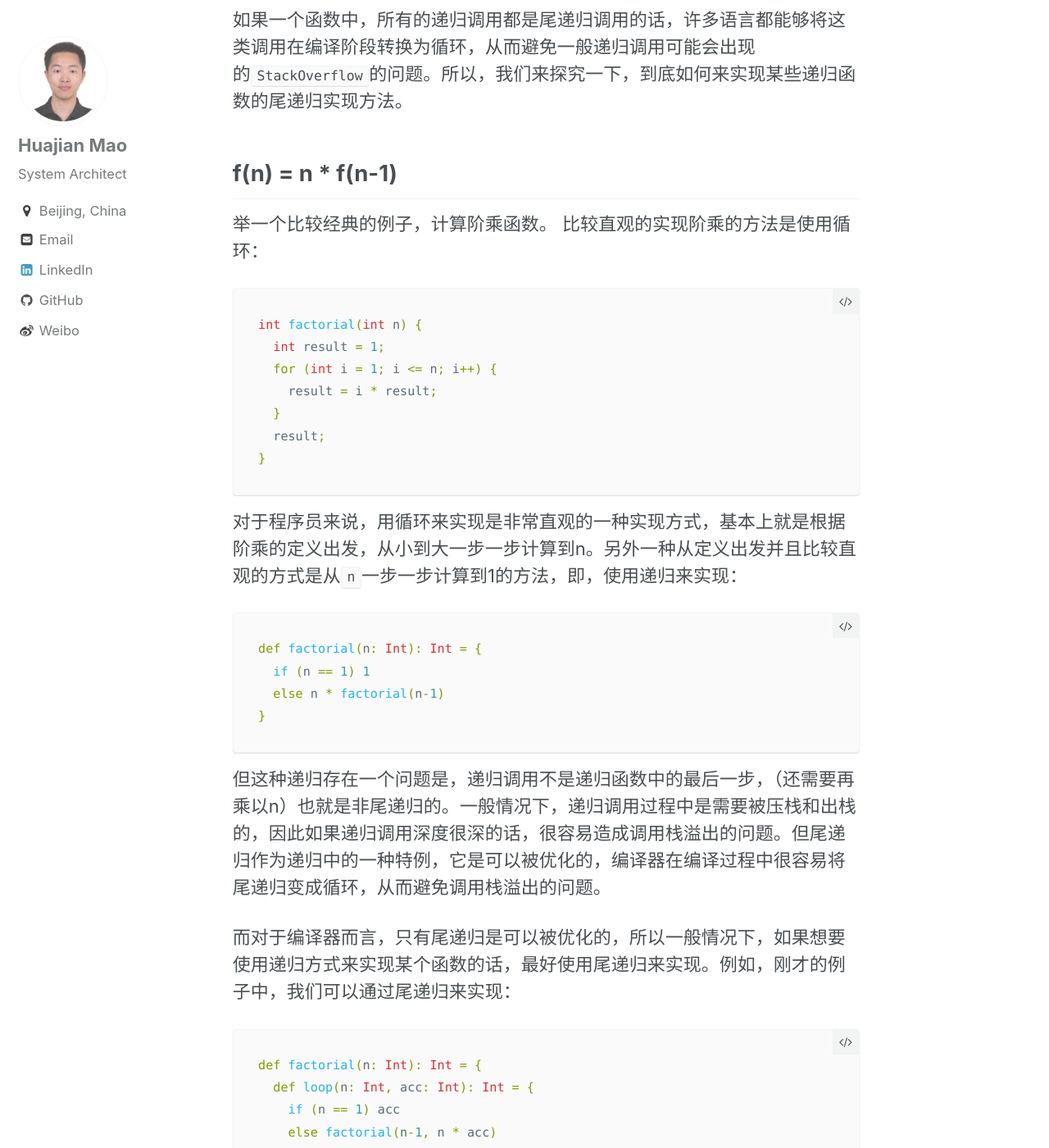
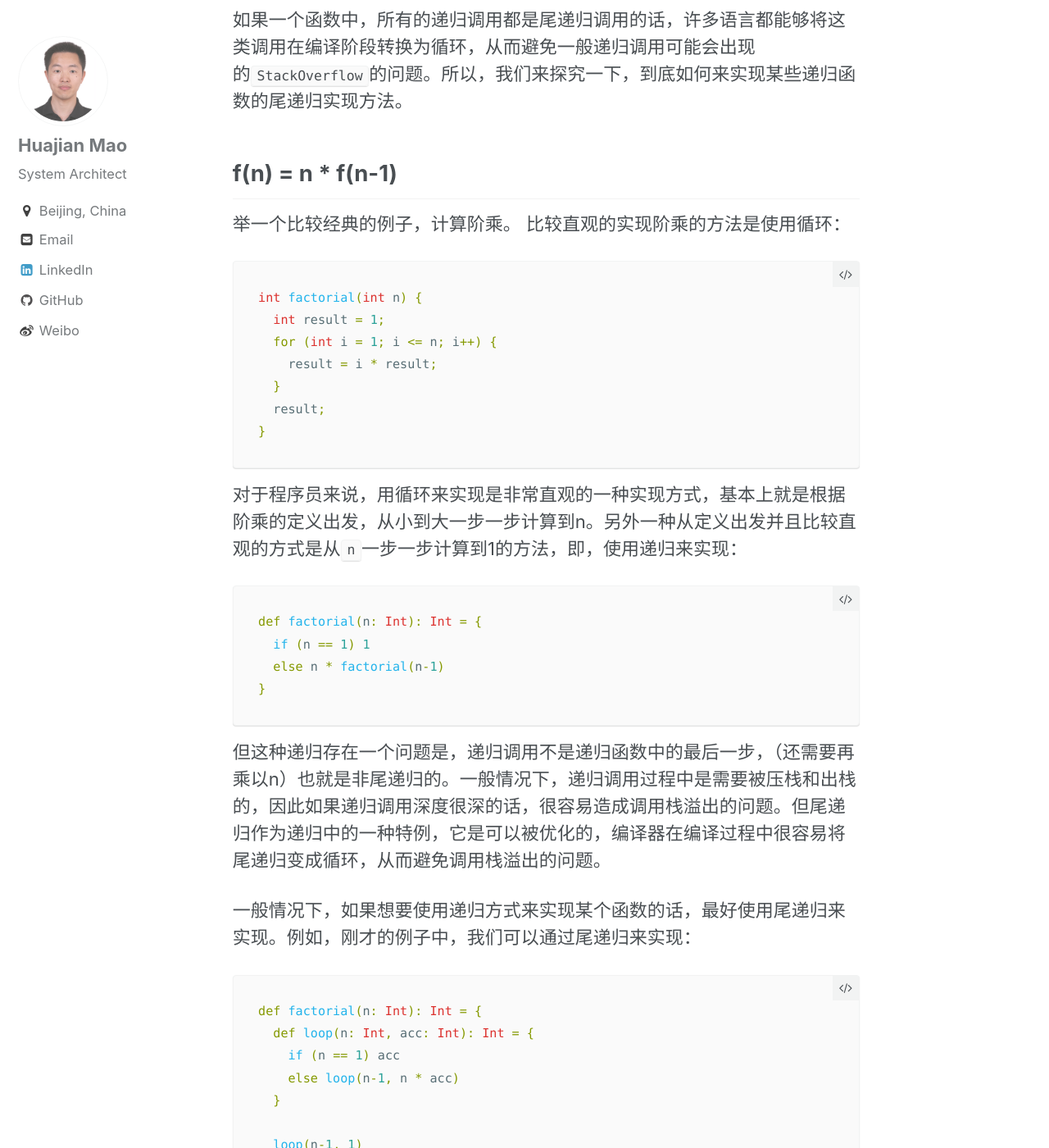
Before and after one commit to adorabler/huajianmao.github.io, a Jekyll site: the page built from _posts/2017-02-20-how-to-write-tail-rec.md, in a window 1280 px wide and 1400 px high, scrolled down 503 px. Shown: the whole window at 82% size. Built offline with Jekyll 4.4.1, drawn with Linux system fonts in a browser that asks for light colours.

Commit message:
Revise tail recursive call post.

````diff
--- a/_posts/2017-02-20-how-to-write-tail-rec.md
+++ b/_posts/2017-02-20-how-to-write-tail-rec.md
@@ -15,7 +15,7 @@ tags:
 
 ## f(n) = n * f(n-1)
 
-举一个比较经典的例子，计算阶乘函数。
+举一个比较经典的例子，计算阶乘。
 比较直观的实现阶乘的方法是使用循环：
 
 ``` java
@@ -39,13 +39,13 @@ def factorial(n: Int): Int = {
 
 但这种递归存在一个问题是，递归调用不是递归函数中的最后一步，（还需要再乘以n）也就是非尾递归的。一般情况下，递归调用过程中是需要被压栈和出栈的，因此如果递归调用深度很深的话，很容易造成调用栈溢出的问题。但尾递归作为递归中的一种特例，它是可以被优化的，编译器在编译过程中很容易将尾递归变成循环，从而避免调用栈溢出的问题。
 
-而对于编译器而言，只有尾递归是可以被优化的，所以一般情况下，如果想要使用递归方式来实现某个函数的话，最好使用尾递归来实现。例如，刚才的例子中，我们可以通过尾递归来实现：
+一般情况下，如果想要使用递归方式来实现某个函数的话，最好使用尾递归来实现。例如，刚才的例子中，我们可以通过尾递归来实现：
 
 ``` scala
 def factorial(n: Int): Int = {
   def loop(n: Int, acc: Int): Int = {
     if (n == 1) acc
-    else factorial(n-1, n * acc)
+    else loop(n-1, n * acc)
   }
 
   loop(n-1, 1)
````
